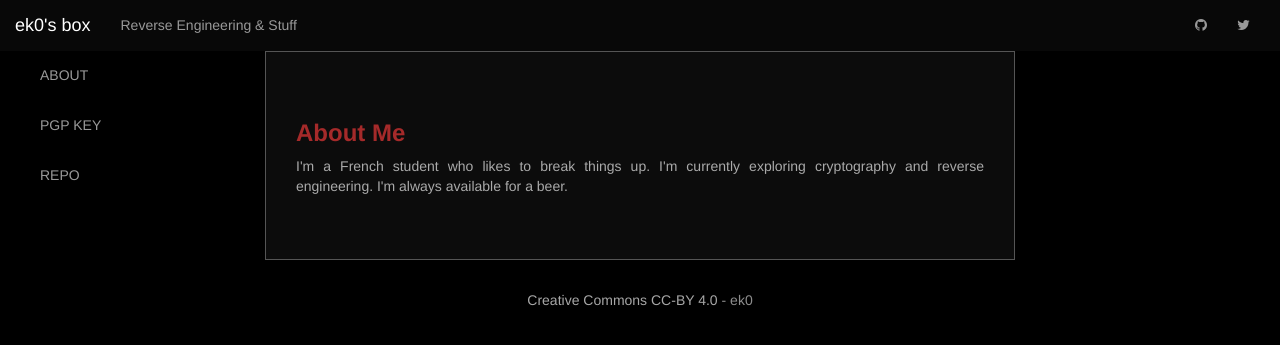
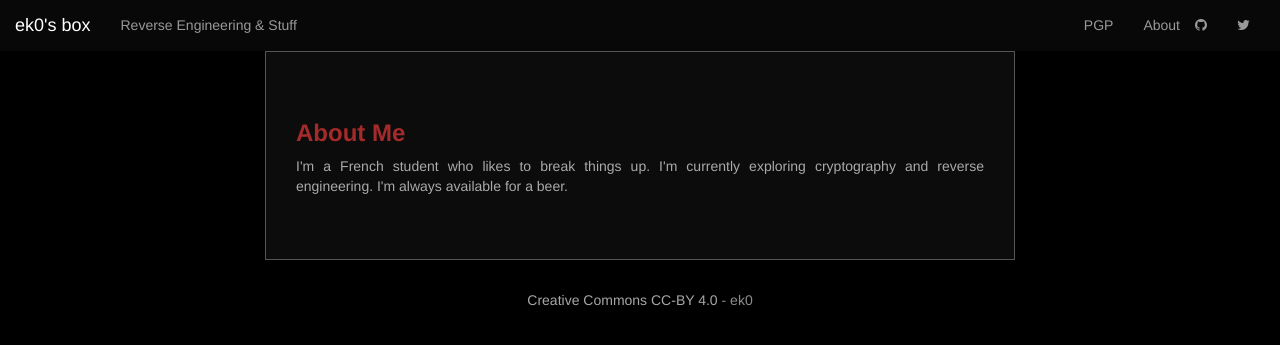
Before and after one commit to ek0/ek0.github.io, a Jekyll site: the page about/index.html, which Jekyll copies as it is, in a window 1280 px wide. Shown: the top 345 px of the page. Built offline with Jekyll 4.4.1, drawn with Linux system fonts in a browser that asks for light colours; Markdown is read by kramdown in place of the engine named in the settings.

Commit message:
side menu removed in about/index.html

```diff
--- a/_includes/navbar.html
+++ b/_includes/navbar.html
@@ -16,7 +16,6 @@
         <ul class="nav navbar-nav navbar-right">
           <li><a href="/PGP/">PGP</a></li>
           <li><a href="/about/">About</a></li>
-          <li><a href="/repo/">Repo</a></li>
         </ul>
 
 <!--        <ul class="nav navbar-nav side-nav visible-lg">
--- a/about/index.html
+++ b/about/index.html
@@ -47,17 +47,11 @@
           <li><a href="https://twitter.com/_ek0_"><i class="fa fa-twitter"></i></a></li>
         </ul>
 
-        <ul class="nav navbar-nav navbar-right hidden-lg hidden-xs">
+        <ul class="nav navbar-nav navbar-right">
           <li><a href="/PGP/">PGP</a></li>
           <li><a href="/about/">About</a></li>
-          <li><a href="/repo/">Repo</a></li>
         </ul>
 
-        <ul class="nav navbar-nav side-nav visible-lg">
-          <li><a href="/about/">ABOUT</a></li>
-          <li><a href="/PGP/">PGP KEY</a></li>
-          <li><a href="/repo/">REPO</a></li>
-        </ul>
      </div>
     </nav>
 
```
Also changed, not shown: 4 other files.
